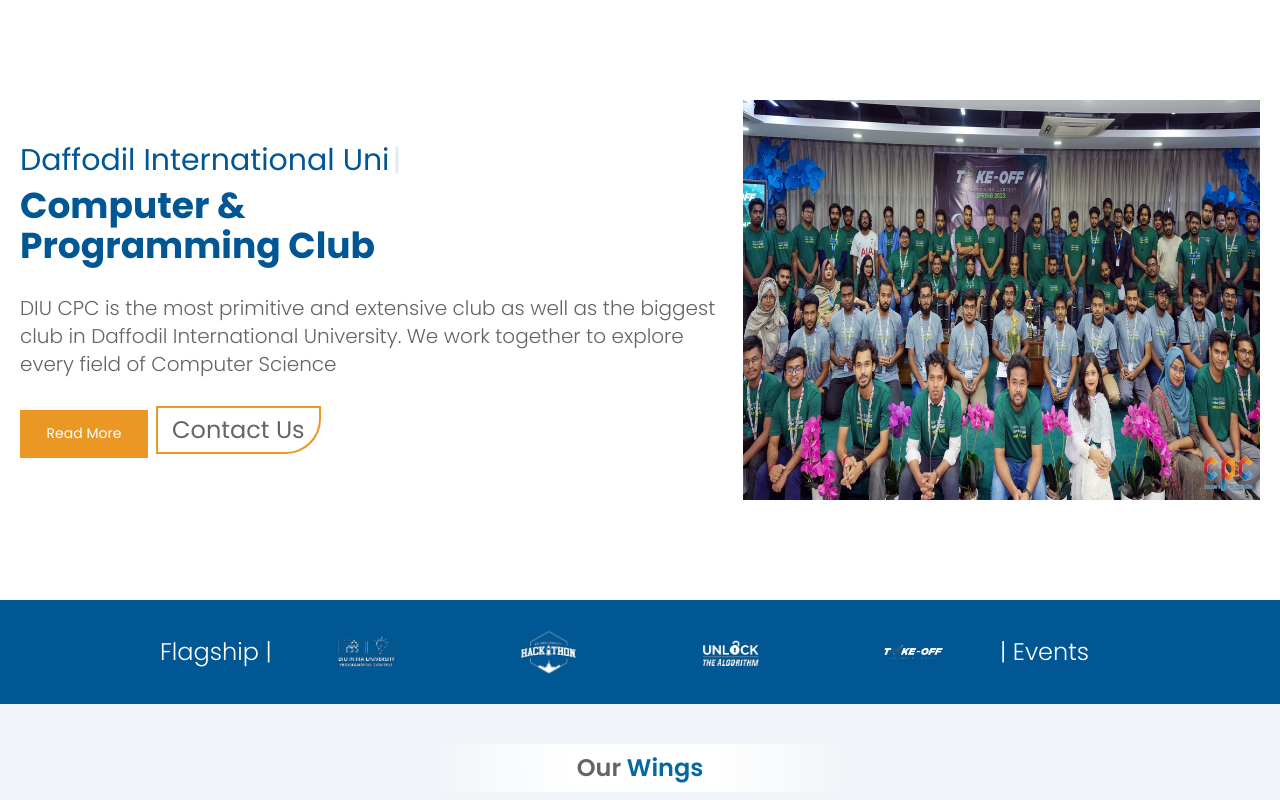
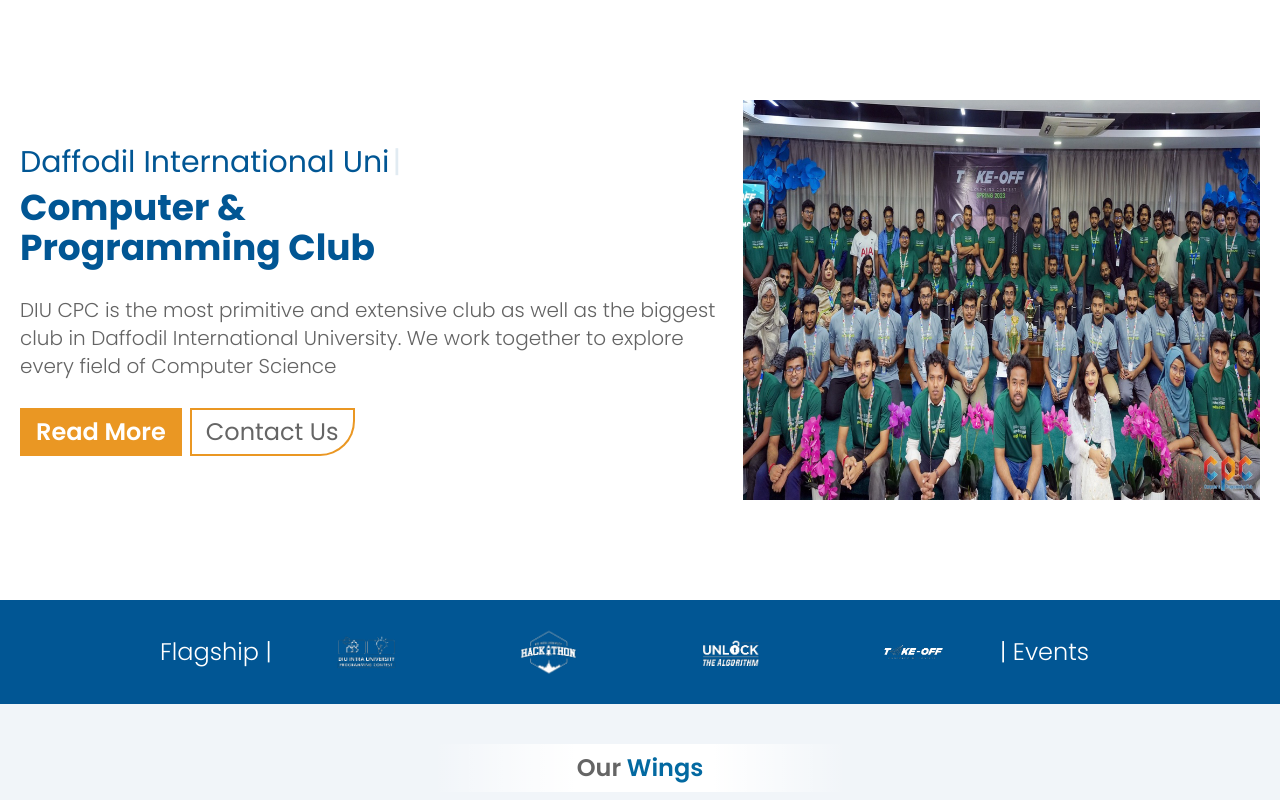
Before and after one commit to hasibulmahi/cpc-dev, a React (Create React App) app: page / in a window 1280 px wide. Shown: the top 800 px of the page. Built offline with nearby package versions, Linux system fonts and the light colour scheme; no server answers.

Commit message:
Update Home.js

```diff
--- a/src/Pages/Home/Home.js
+++ b/src/Pages/Home/Home.js
@@ -134,7 +134,7 @@
                   {/* <button className="bg-[#EA9723] py-1 xl:py-2 px-2 xl:px-4 text-xs xl:text-2xl text-white font-semibold">
                     Read More
                   </button> */}
-                  <button className="text-l w-32 h-12 bg-[#EA9723] text-white relative overflow-hidden group z-10 hover:text-white duration-1000">
+                  <button className="py-1 xl:py-2 px-2 xl:px-4 text-xs xl:text-2xl text-white font-semibold bg-[#EA9723] text-white relative overflow-hidden group z-10 hover:text-white duration-1000">
                     <span className="absolute bg-orange-400 w-36 h-36 rounded-full group-hover:scale-100 scale-0 -z-10 -left-2 -top-10 group-hover:duration-500 duration-700 origin-center transform transition-all"></span>
                     <span className="absolute bg-orange-300 w-36 h-36 -left-2 -top-10 rounded-full group-hover:scale-100 scale-0 -z-10 group-hover:duration-700 duration-500 origin-center transform transition-all"></span>
                     Read More
```
